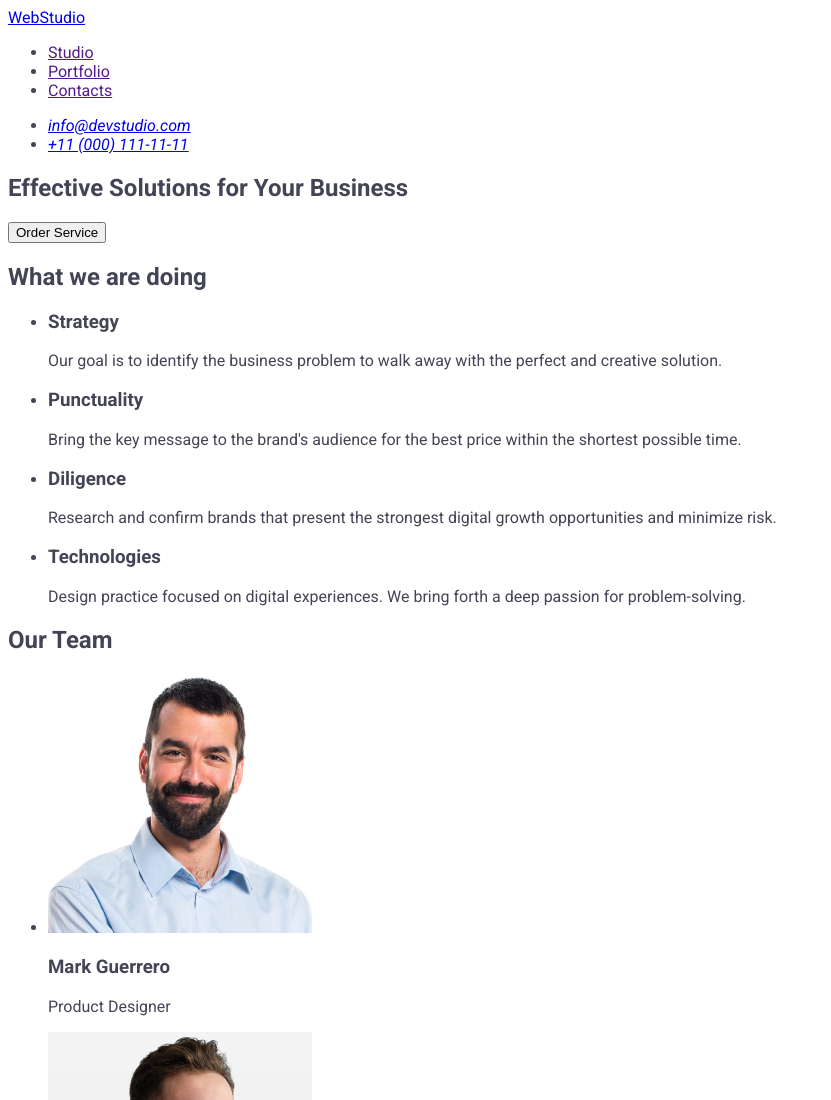
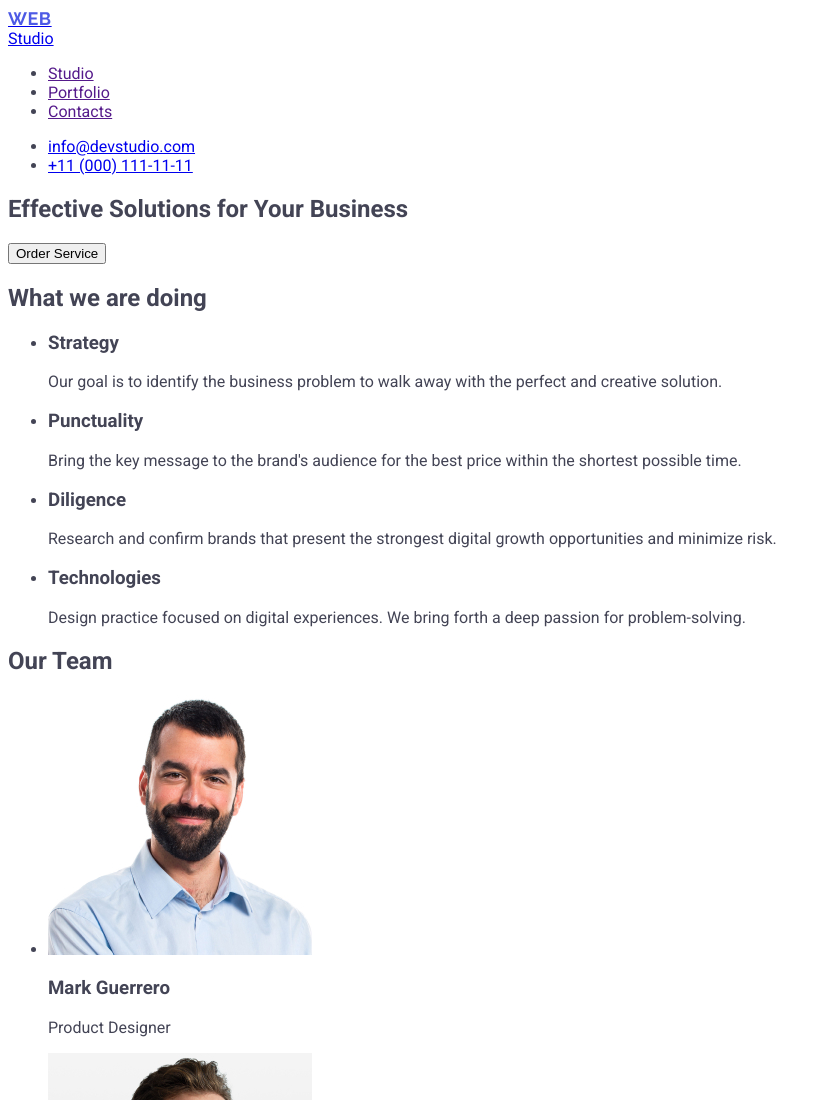
Before and after one commit to rojhatbalta/goit-markup-hw-02, a plain HTML site: page index.html in a window 1280 px wide. Shown: the top 1100 px of the page, without its empty margins (0-831 px from the left). Drawn offline with Linux system fonts and the light colour scheme.

Commit message:
update project

```diff
--- a/css/style.css
+++ b/css/style.css
@@ -4,6 +4,9 @@ body {
   background-color: #ffffff;
 }
 
+address {
+  font-style: normal;
+}
 .logo {
   font-family: "Raleway", sans-serif;
   font-weight: 700;
--- a/index.html
+++ b/index.html
@@ -10,14 +10,15 @@
       rel="stylesheet"
     />
     <link rel="stylesheet" href="./css/style.css" />
-    <title>
-      <div class="logo"> <span class="logo-text">Nav</span> </div> Document
-    </title>
+    <title>Document</title>
   </head>
   <body>
     <header>
       <nav>
-        <a href="./index.html"> WebStudio </a>
+        <a href="./index.html">
+          <div class="logo"><span class="logo-text">Web</span></div>
+          Studio
+        </a>
         <ul>
           <li><a href="">Studio</a></li>
           <li><a href="">Portfolio</a></li>
```
